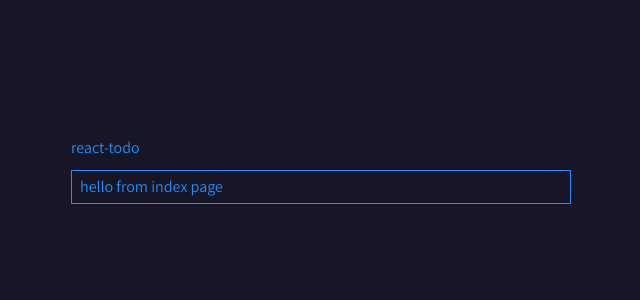
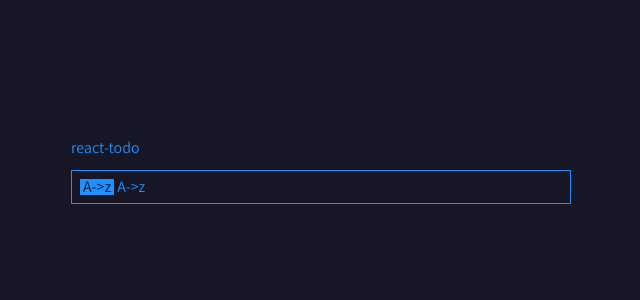
Before and after one commit to jakubjun/react-todos, a React (Vite) app: page / in a window 1280 px wide. Shown: the top 300 px of the page, without its empty margins (319-959 px from the left). Built offline with nearby package versions, Linux system fonts and the light colour scheme.

Commit message:
Work on sorter

```diff
--- a/src/component/layout/baseLayout/BaseLayout.jsx
+++ b/src/component/layout/baseLayout/BaseLayout.jsx
@@ -12,6 +12,7 @@ export default function BaseLayout(props) {
       <div className={`${CLASS_NAME}__container`}>
         <Header />
         <div className={`${CLASS_NAME}__container__content`}>
+
           {children}
         </div>
       </div>
--- a/src/component/page/index/IndexPage.jsx
+++ /dev/null
@@ -1,3 +0,0 @@
-export default function IndexPage() {
-  return <div> hello from index page</div>;
-}
--- a/src/component/page/todoListPage/TodoListPage.jsx
+++ b/src/component/page/todoListPage/TodoListPage.jsx
@@ -1,3 +1,5 @@
+import Sorter from '../../sorter/Sorter';
+
 export default function TodoListPage() {
-  return <div> hello from index page</div>;
+  return <div><Sorter /></div>;
 }
--- a/src/component/sortOption/SortOption.jsx
+++ b/src/component/sortOption/SortOption.jsx
@@ -1,5 +1,6 @@
 import PropTypes from 'prop-types';
 import classNamer from '../../utils/classNamer/classNamer';
+import './sortOption.less';
 
 const CLASS_NAME = 'sort-option';
 
--- /dev/null
+++ b/src/component/sortOption/sortOption.less
@@ -0,0 +1,9 @@
+.sort-option {
+
+  padding: 0 3px;
+
+  &--selected {
+    background-color: @primary-color;
+    color: @background-color;
+  }
+}
--- a/src/component/sorter/Sorter.jsx
+++ b/src/component/sorter/Sorter.jsx
@@ -1,15 +1,12 @@
+import SortOption from '../sortOption/SortOption';
+import './sorter.less';
+
 const CLASS_NAME = 'sorter';
-export function Sorter() {
-  // const [selectedSortOption, sortOptions] = useSorter();
-  const sortOptions = [
-    ['A->z', 'Z->a'],
-    ['new->old', 'old->new'],
-
-  ];
+export default function Sorter() {
   return (
-
-    <div>
-      {}
+    <div className={CLASS_NAME}>
+      <SortOption selected label="A->z" />
+      <SortOption label="A->z" />
     </div>
   );
 }
--- a/src/component/sorter/sorter.less
+++ b/src/component/sorter/sorter.less
@@ -0,0 +1,3 @@
+.sorter {
+  display: flex;
+}
```
Also changed, not shown: 1 other file (tests, documents, lock files or other folders).
